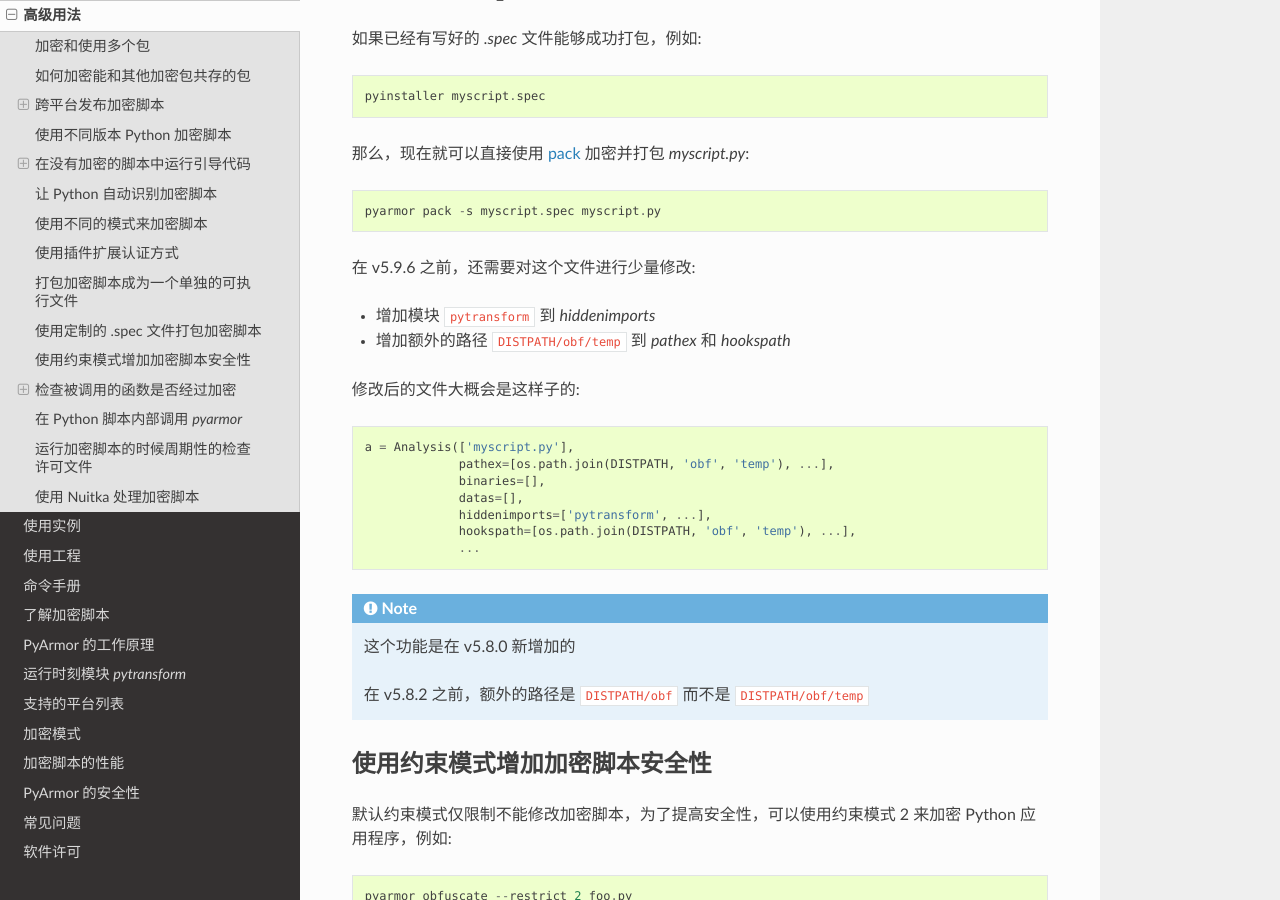
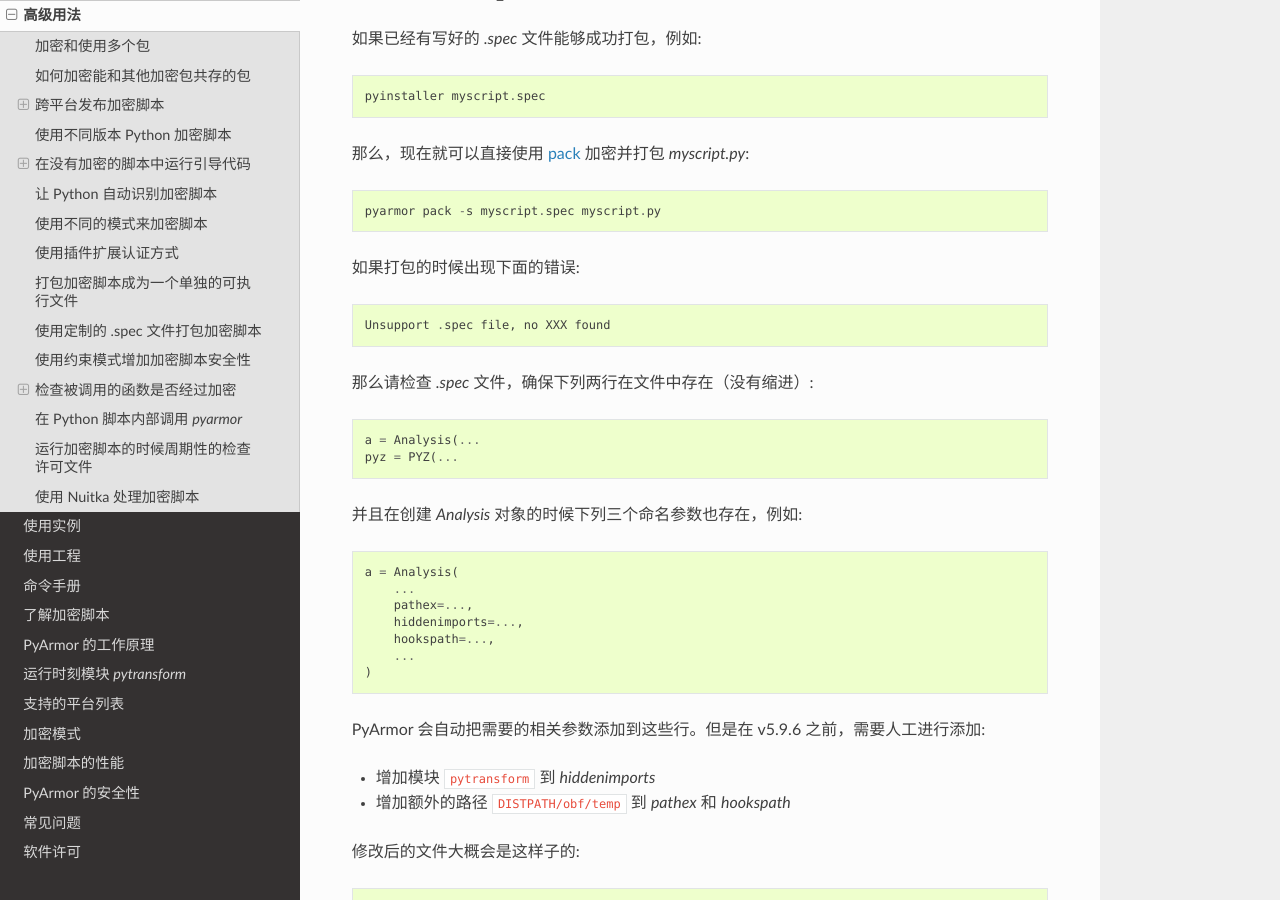
Before and after one commit to dashingsoft/pyarmor-docs-zh, a Sphinx documentation site: the page built from docs/advanced.rst, in a window 1280 px wide and 900 px high, scrolled down 10768 px. Built offline with Sphinx 7.4.7 and the Read the Docs theme 2.0.0, drawn with Linux system fonts in a browser that asks for light colours.

Commit message:
Refine pack .spec document

```diff
--- a/docs/advanced.rst
+++ b/docs/advanced.rst
@@ -471,7 +471,26 @@
 
     pyarmor pack -s myscript.spec myscript.py
 
-在 v5.9.6 之前，还需要对这个文件进行少量修改:
+如果打包的时候出现下面的错误::
+
+    Unsupport .spec file, no XXX found
+
+那么请检查 `.spec` 文件，确保下列两行在文件中存在（没有缩进）::
+
+    a = Analysis(...
+    pyz = PYZ(...
+
+并且在创建 `Analysis` 对象的时候下列三个命名参数也存在，例如::
+
+    a = Analysis(
+        ...
+        pathex=...,
+        hiddenimports=...,
+        hookspath=...,
+        ...
+    )
+
+PyArmor 会自动把需要的相关参数添加到这些行。但是在 v5.9.6 之前，需要人工进行添加:
 
 * 增加模块 ``pytransform`` 到 `hiddenimports`
 * 增加额外的路径 ``DISTPATH/obf/temp`` 到 `pathex` 和 `hookspath`
```
